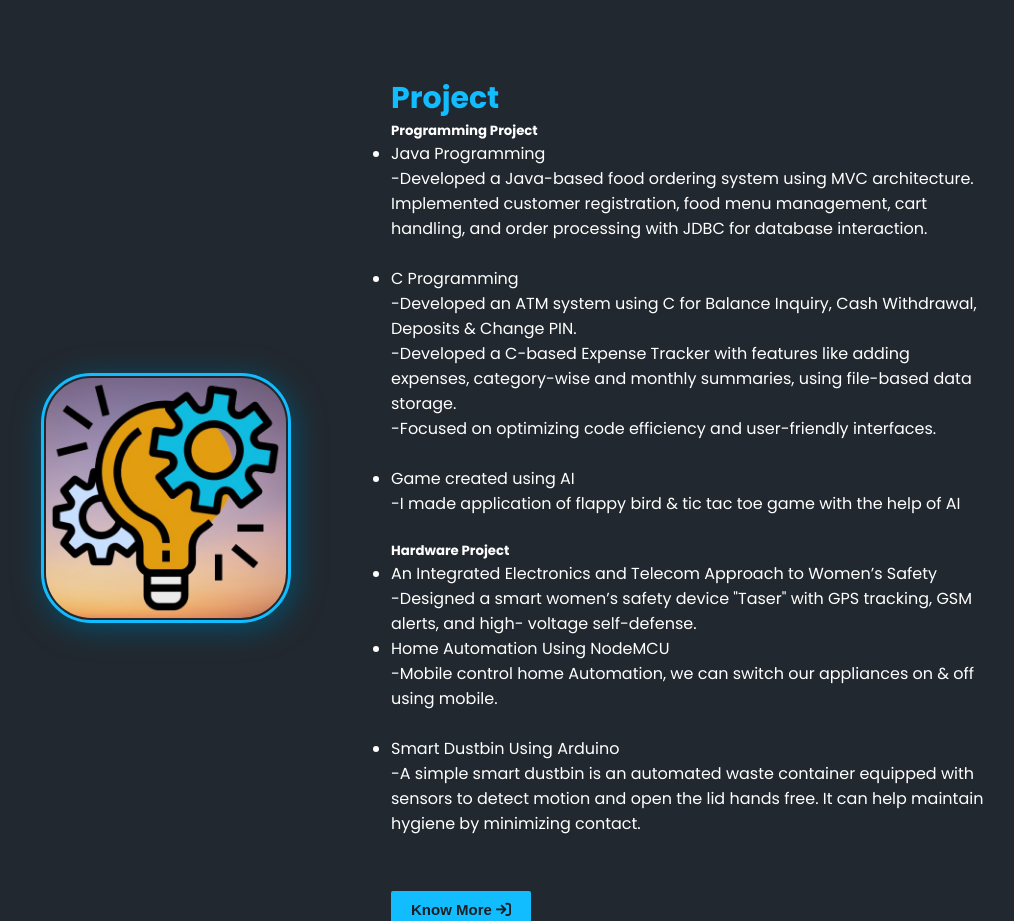
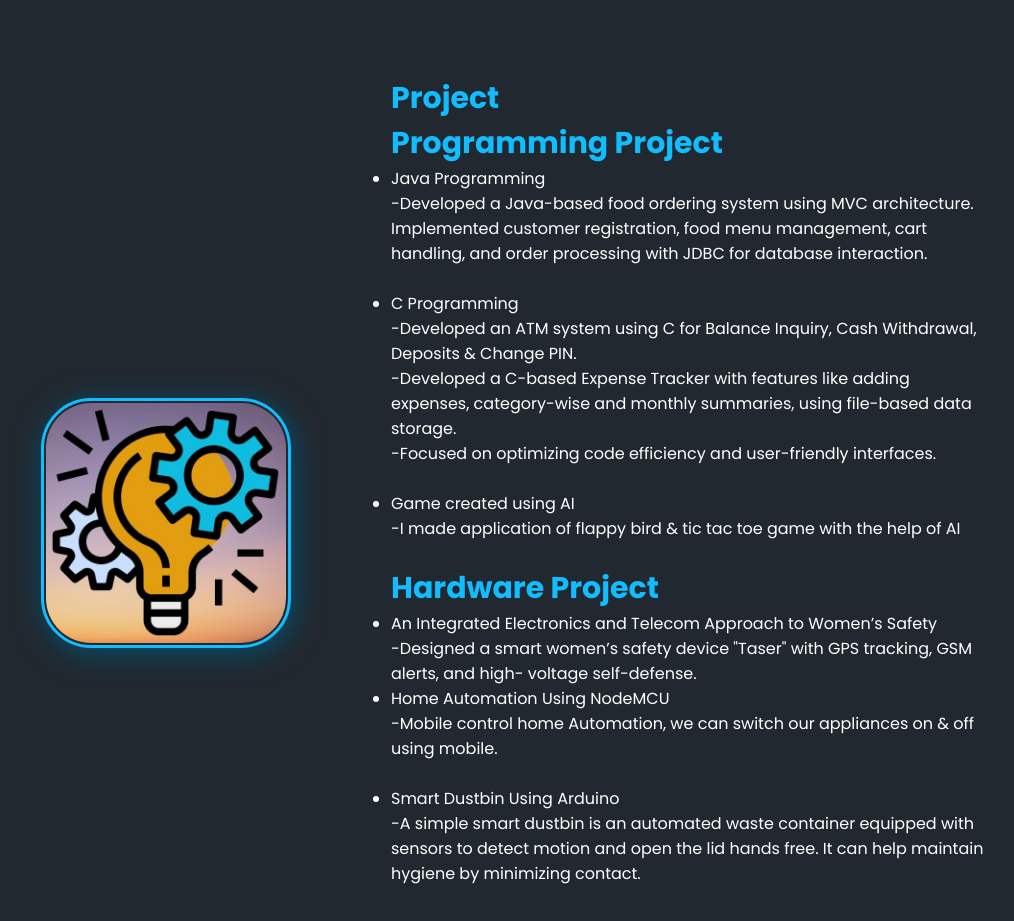
Before and after one commit to Anish-018/Portfolio, a plain HTML site: page Portfolio/index.html in a window 1280 px wide. Shown: the part 1760-2681 px from the top of the page, without its empty margins (124-1138 px from the left). Drawn offline with Linux system fonts and the light colour scheme.

Commit message:
Update index.html

```diff
--- a/Portfolio/index.html
+++ b/Portfolio/index.html
@@ -168,7 +168,7 @@
                 <h4>Project</h4>
 
                 <ul>
-                    <h5>Programming Project</h5>
+                    <h4>Programming Project</h4>
                     <li>
                         Java Programming</br>
                         -Developed a Java-based food ordering system using MVC architecture. Implemented
@@ -191,7 +191,7 @@
                         <br></br>
                     </li>
 
-                    <h5>Hardware Project</h5>
+                    <h4>Hardware Project</h4>
 
                     <li>
                         An Integrated Electronics and Telecom Approach to Women’s Safety</br>
```
